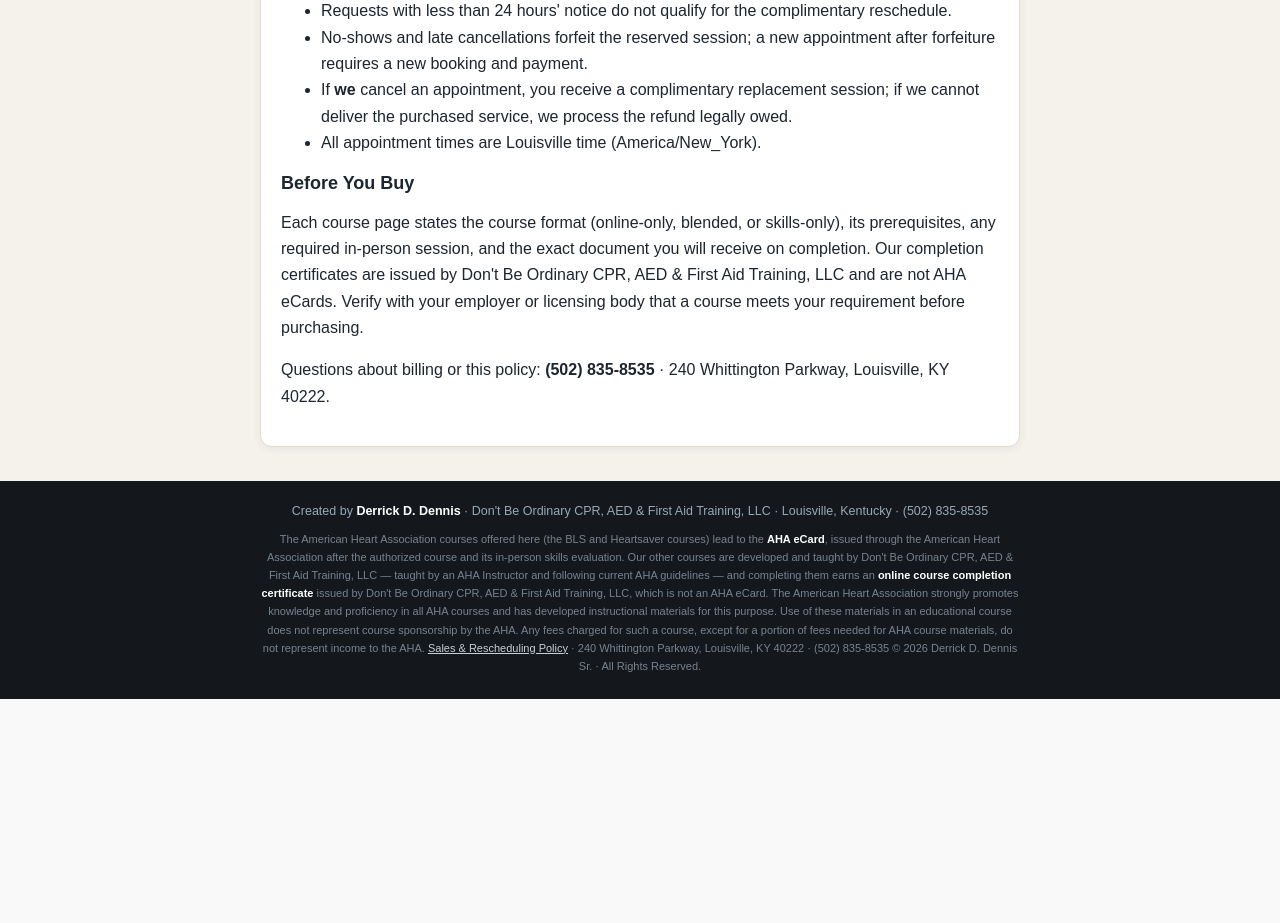
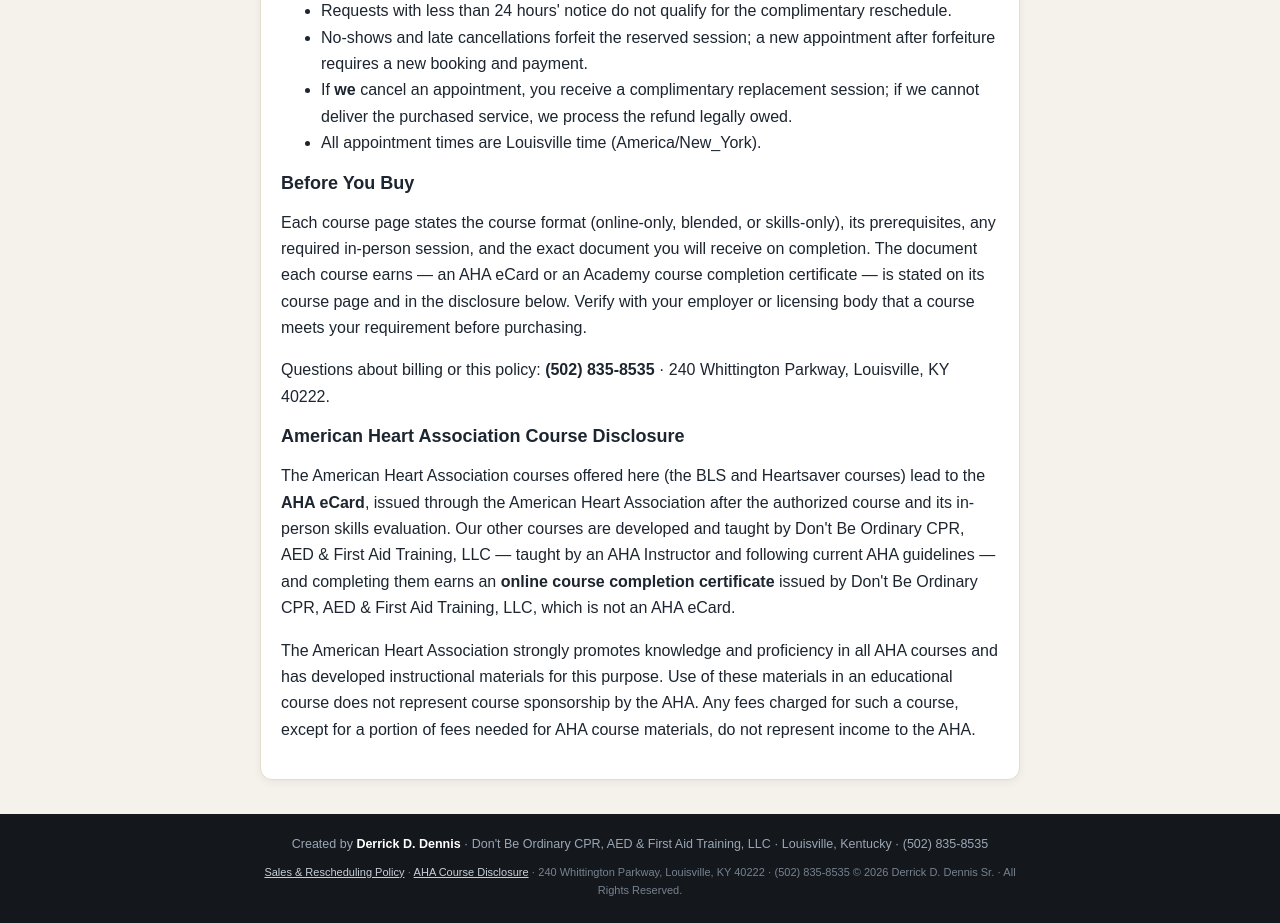
Before and after one commit to bigdbo1210/cpr-academy, a Flask app: page /policy in a window 1280 px wide. Shown: the part 1096-2019 px from the top of the page. Before the commit the page ends 1795 px from the top, so only its background shows below. Run offline with Flask 3, Linux system fonts and the light colour scheme; some libraries are stand-ins or nearby versions.

Commit message:
Footer cleanup + disclosure page (Derrick approved 2026-11-02): slim footer to links line; move credential explanation + AHA fee disclaimer to Policy page under 'American Heart Association Course Disclosure'; disclaimer also printed on course pages at the price; correct the blanket 'not AHA eCards' line in Before You Buy; add locked 'Book My Skills Session' placeholder in My Courses that unlocks after online course + certificate check

```diff
--- a/templates/base.html
+++ b/templates/base.html
@@ -66,7 +66,7 @@
 
     <div class="footer">
         Created by <strong>Derrick D. Dennis</strong> · Don't Be Ordinary CPR, AED &amp; First Aid Training, LLC · Louisville, Kentucky · (502) 835-8535
-        <div class="fine">The American Heart Association courses offered here (the BLS and Heartsaver courses) lead to the <strong>AHA eCard</strong>, issued through the American Heart Association after the authorized course and its in-person skills evaluation. Our other courses are developed and taught by Don't Be Ordinary CPR, AED &amp; First Aid Training, LLC — taught by an AHA Instructor and following current AHA guidelines — and completing them earns an <strong>online course completion certificate</strong> issued by Don't Be Ordinary CPR, AED &amp; First Aid Training, LLC, which is not an AHA eCard. The American Heart Association strongly promotes knowledge and proficiency in all AHA courses and has developed instructional materials for this purpose. Use of these materials in an educational course does not represent course sponsorship by the AHA. Any fees charged for such a course, except for a portion of fees needed for AHA course materials, do not represent income to the AHA. <a href="{{ url_for('policy') }}" style="color:#c8cfd8; text-decoration:underline;">Sales &amp; Rescheduling Policy</a> · 240 Whittington Parkway, Louisville, KY 40222 · (502) 835-8535 &copy; 2026 Derrick D. Dennis Sr. · All Rights Reserved.</div>
+        <div class="fine"><a href="{{ url_for('policy') }}" style="color:#c8cfd8; text-decoration:underline;">Sales &amp; Rescheduling Policy</a> · <a href="{{ url_for('policy') }}#aha-disclosure" style="color:#c8cfd8; text-decoration:underline;">AHA Course Disclosure</a> · 240 Whittington Parkway, Louisville, KY 40222 · (502) 835-8535 &copy; 2026 Derrick D. Dennis Sr. · All Rights Reserved.</div>
     </div>
 </body>
 </html>
--- a/templates/course.html
+++ b/templates/course.html
@@ -24,6 +24,7 @@
     {% else %}
     <p style="font-size:12.5px; color:#77828f; line-height:1.6; max-width:680px;">This course is independently developed and taught by an AHA Instructor, following current AHA guidelines. It is not an AHA-approved course, and the online assessment here is our own knowledge check — it is not an official AHA examination, and completing this course does not by itself earn an AHA eCard. Official AHA eCards are issued only through the American Heart Association after an authorized AHA course and in-person skills evaluation.</p>
     {% endif %}
+    <p style="font-size:11.5px; color:#77828f; line-height:1.55; max-width:680px;">The American Heart Association strongly promotes knowledge and proficiency in all AHA courses and has developed instructional materials for this purpose. Use of these materials in an educational course does not represent course sponsorship by the AHA. Any fees charged for such a course, except for a portion of fees needed for AHA course materials, do not represent income to the AHA.</p>
     <div style="font-size:26px; font-weight:800; margin:14px 0 4px;">${{ course.price }} <span style="font-size:13px; font-weight:normal; color:#5a6a7d;">per person</span></div>
 
     {% if course.get('enrollment_open', True) %}
--- a/templates/my.html
+++ b/templates/my.html
@@ -71,6 +71,8 @@ code { background: #f0ece1; padding: 1px 6px; border-radius: 4px; font-size: 13p
         {% endif %}
         {% if r.e.status in ('ONLINE_COMPLETE', 'VERIFIED') or (r.workflow in ('skills_only', 'instructor_led') and r.e.status == 'ENROLLED') %}
             <a class="btn" href="{{ url_for('book', eid=r.e.id) }}">Book My Skills Session</a>
+        {% elif r.workflow in ('aha_blended', 'blended') and r.e.status not in ('SKILLS_BOOKED', 'SKILLS_PASSED', 'ECARD_ISSUED', 'COMPLETE') %}
+            <span class="btn ghost" style="opacity:.55; pointer-events:none;">Book My Skills Session — unlocks after your online course &amp; certificate check</span>
         {% endif %}
         {% if r.e.status == 'SKILLS_BOOKED' %}
             <a class="btn ghost" href="{{ url_for('book', eid=r.e.id) }}">Change My Session</a>
--- a/templates/policy.html
+++ b/templates/policy.html
@@ -40,7 +40,11 @@
     </ul>
 
     <h2 style="font-size:18px;">Before You Buy</h2>
-    <p style="line-height:1.65;">Each course page states the course format (online-only, blended, or skills-only), its prerequisites, any required in-person session, and the exact document you will receive on completion. Our completion certificates are issued by Don't Be Ordinary CPR, AED &amp; First Aid Training, LLC and are not AHA eCards. Verify with your employer or licensing body that a course meets your requirement before purchasing.</p>
+    <p style="line-height:1.65;">Each course page states the course format (online-only, blended, or skills-only), its prerequisites, any required in-person session, and the exact document you will receive on completion. The document each course earns — an AHA eCard or an Academy course completion certificate — is stated on its course page and in the disclosure below. Verify with your employer or licensing body that a course meets your requirement before purchasing.</p>
     <p style="line-height:1.65;">Questions about billing or this policy: <strong>(502) 835-8535</strong> · 240 Whittington Parkway, Louisville, KY 40222.</p>
+
+    <h2 id="aha-disclosure" style="font-size:18px;">American Heart Association Course Disclosure</h2>
+    <p style="line-height:1.65;">The American Heart Association courses offered here (the BLS and Heartsaver courses) lead to the <strong>AHA eCard</strong>, issued through the American Heart Association after the authorized course and its in-person skills evaluation. Our other courses are developed and taught by Don't Be Ordinary CPR, AED &amp; First Aid Training, LLC — taught by an AHA Instructor and following current AHA guidelines — and completing them earns an <strong>online course completion certificate</strong> issued by Don't Be Ordinary CPR, AED &amp; First Aid Training, LLC, which is not an AHA eCard.</p>
+    <p style="line-height:1.65;">The American Heart Association strongly promotes knowledge and proficiency in all AHA courses and has developed instructional materials for this purpose. Use of these materials in an educational course does not represent course sponsorship by the AHA. Any fees charged for such a course, except for a portion of fees needed for AHA course materials, do not represent income to the AHA.</p>
 </div>
 {% endblock %}
```
